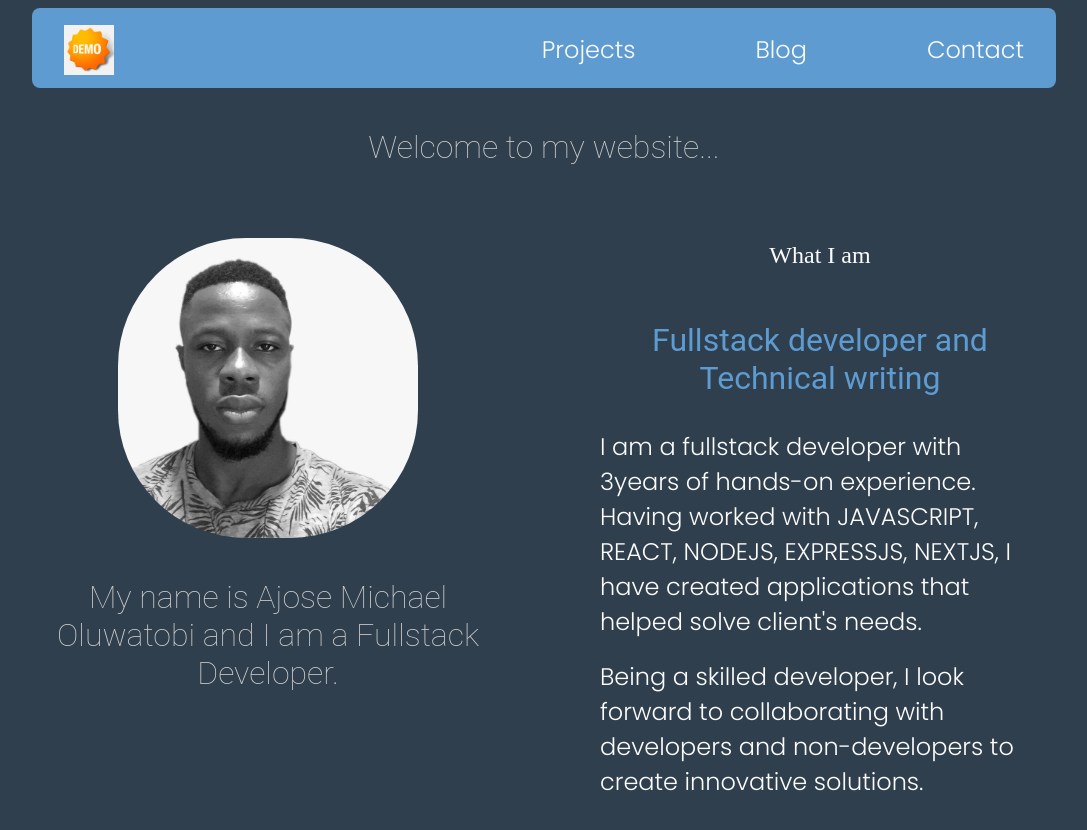
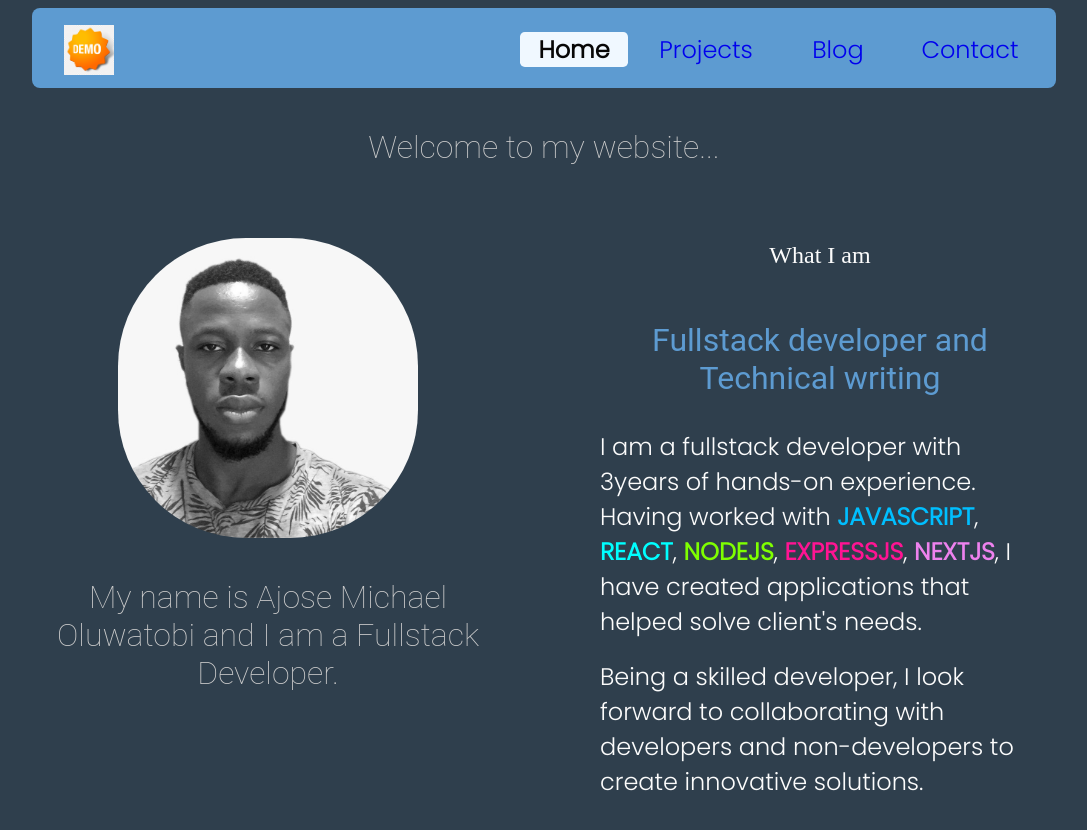
Before and after one commit to oluwatrillions/portfolio-website, a Next.js app: page / in a window 1280 px wide. Shown: the top 830 px of the page, without its empty margins (96-1183 px from the left). Built offline with nearby package versions, Linux system fonts and the light colour scheme.

Commit message:
changes to home

```diff
--- a/src/app/page.js
+++ b/src/app/page.js
@@ -29,7 +29,7 @@ export default function Home() {
           <h2>What I am</h2>
           <section>
                 <h3>Fullstack developer and Technical writing</h3>
-                <h2>I am a fullstack developer with <span>3</span>years of hands-on experience. Having worked with <span>JAVASCRIPT</span>, <span>REACT</span>, <span>NODEJS</span>, <span>EXPRESSJS</span>, <span>NEXTJS</span>, I have created applications that helped solve client's needs. </h2>
+                <h2>I am a fullstack developer with <span>3</span>years of hands-on experience. Having worked with <span className={styles.javascript}>JAVASCRIPT</span>, <span className={styles.react}>REACT</span>, <span className={styles.node}>NODEJS</span>, <span className={styles.express}>EXPRESSJS</span>, <span className={styles.next}>NEXTJS</span>, I have created applications that helped solve client's needs. </h2>
                 <h2>Being a skilled developer, I look forward to collaborating with developers and non-developers to create innovative solutions.</h2>
           </section>
         </div>
--- a/src/app/page.module.css
+++ b/src/app/page.module.css
@@ -56,3 +56,28 @@
     font-family: var(--font-poppins);
     text-align: left;
 }
+
+.javascript {
+    color:deepskyblue;
+    font-weight: 800;
+}
+
+.react {
+    color: cyan;
+    font-weight: 800;
+}
+
+.express {
+    color:deeppink;
+    font-weight: 800;
+}
+
+.next {
+    color: violet;
+    font-weight: 800;
+}
+
+.node {
+    color: chartreuse;
+    font-weight: 800;
+}
--- a/src/components/header/Header.jsx
+++ b/src/components/header/Header.jsx
@@ -1,16 +1,26 @@
+"use client"
+
 import React from 'react'
 import Image from "next/image"
 import styles from "@/components/header/Header.module.css"
+import Link from 'next/link'
+import { usePathname } from 'next/navigation'
 
 const Header = () => {
+
+  const pathname = usePathname()
+
+  console.log(pathname);
+
   return (
     <div className={styles.container}>
         <nav className={styles.nav}>
             <Image src={"/demo-image.png"} width={50} height={50} alt='logo'/>
             <ul className={styles.links}>
-                <li>Projects</li>
-                <li>Blog</li>
-                <li>Contact</li>
+                <Link href={"/"} className={`${styles.link} ${pathname.endsWith('/') && styles.active}`}>Home</Link>
+                <Link href={"/projects"} className={`${styles.link} ${pathname.endsWith('/projects') && styles.active}`}>Projects</Link>
+                <Link href={"/blog"} className={`${styles.link} ${pathname.includes('/blog') && styles.active}`}>Blog</Link>
+                <Link href={"/contact"} className={`${styles.link} ${pathname.endsWith('/contact') && styles.active}`}>Contact</Link>
             </ul>
         </nav>
     </div>
--- a/src/components/header/Header.module.css
+++ b/src/components/header/Header.module.css
@@ -17,9 +17,23 @@
 .links {
     display: flex;
     justify-content: space-between;
-    gap: 5em;
+    gap: 1em;
     font-size: 1.5em;
     list-style: none;
     cursor: pointer;
     color: rgb(252, 252, 252);
 }
+
+.link {
+    display: flex;
+    justify-content: center;
+    width: 4.5em;
+    border-radius: .2em;
+    text-decoration: none;
+}
+
+.active {
+    background-color: aliceblue;
+    color: rgb(7, 7, 7);
+    font-weight: 800;
+}
```
Also changed, not shown: src/app/blog/[slug]/page.jsx (added, +9 -0 lines), src/app/contact/page.jsx (added, +9 -0 lines), src/app/projects/page.jsx (added, +9 -0 lines).
